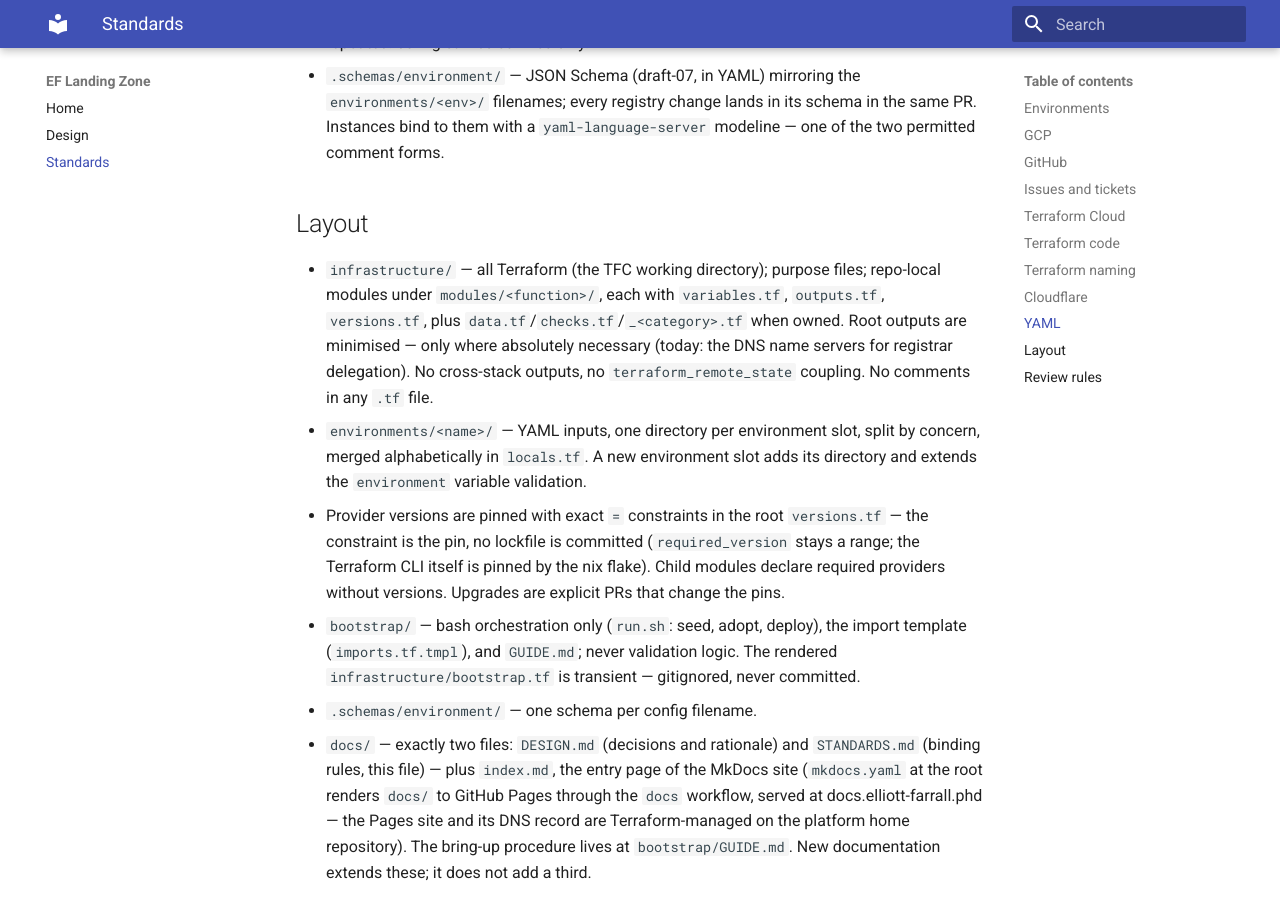
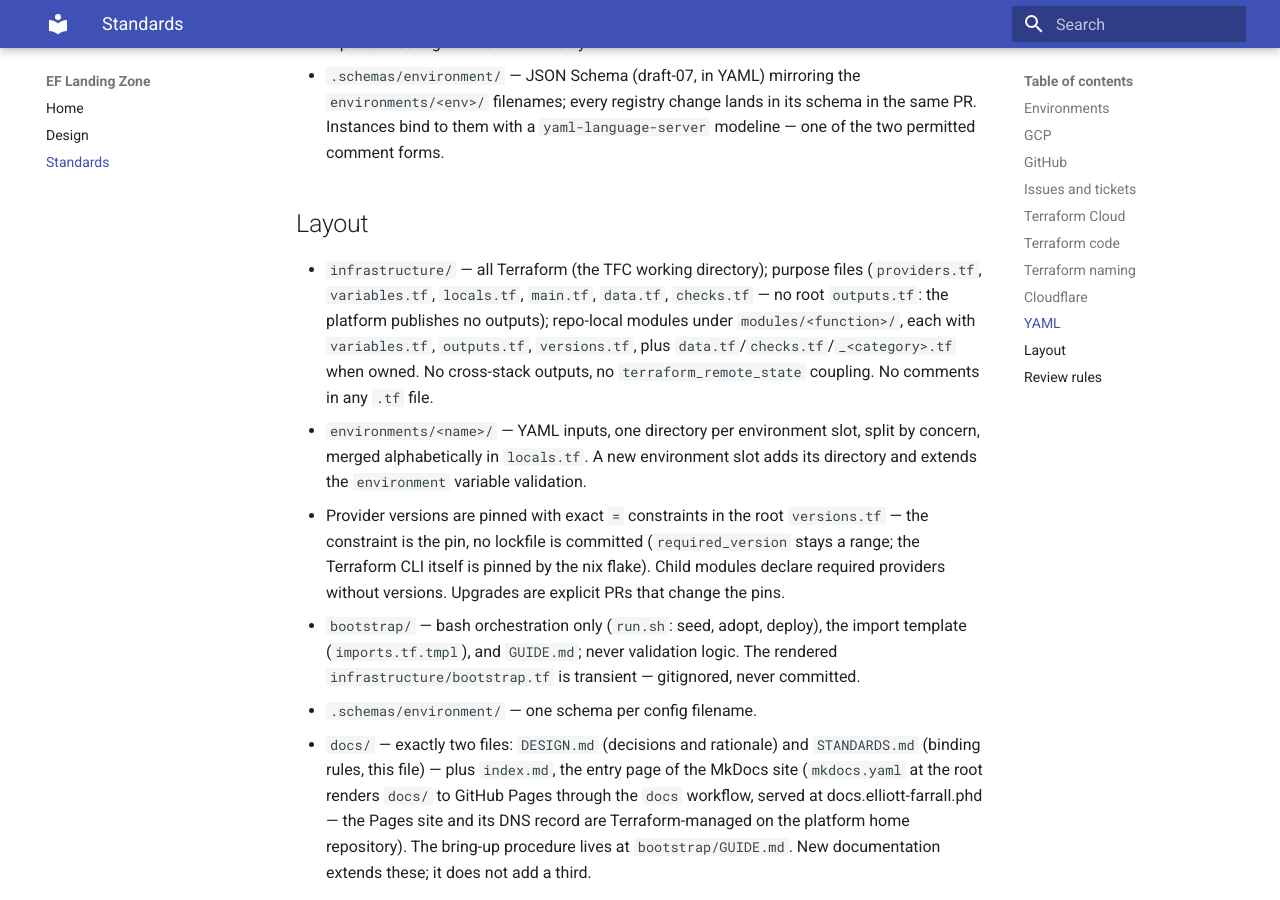
Before and after one commit to elliott-farrall/ef-mgt-devops, an MkDocs documentation site: the page built from docs/STANDARDS.md, in a window 1280 px wide and 900 px high, scrolled down 7110 px. Built offline with MkDocs 1.6.1 and Material for MkDocs 9.7.7, drawn with Linux system fonts in a browser that asks for light colours.

Commit message:
docs: root publishes no outputs — purpose files enumerated

```diff
--- a/docs/STANDARDS.md
+++ b/docs/STANDARDS.md
@@ -320,12 +320,12 @@ here in the same PR that makes it.
 ## Layout
 
 - `infrastructure/` — all Terraform (the TFC working directory); purpose
-  files; repo-local modules under `modules/<function>/`, each with
-  `variables.tf`, `outputs.tf`, `versions.tf`, plus
-  `data.tf`/`checks.tf`/`_<category>.tf` when owned. Root outputs are
-  minimised — only where absolutely necessary (today: the DNS name
-  servers for registrar delegation). No cross-stack outputs, no
-  `terraform_remote_state` coupling. No comments in any `.tf` file.
+  files (`providers.tf`, `variables.tf`, `locals.tf`, `main.tf`, `data.tf`,
+  `checks.tf` — no root `outputs.tf`: the platform publishes no outputs);
+  repo-local modules under `modules/<function>/`, each with `variables.tf`,
+  `outputs.tf`, `versions.tf`, plus `data.tf`/`checks.tf`/`_<category>.tf`
+  when owned. No cross-stack outputs, no `terraform_remote_state` coupling.
+  No comments in any `.tf` file.
 - `environments/<name>/` — YAML inputs, one directory per environment slot,
   split by concern, merged alphabetically in `locals.tf`. A new environment
   slot adds its directory and extends the `environment` variable validation.
```
